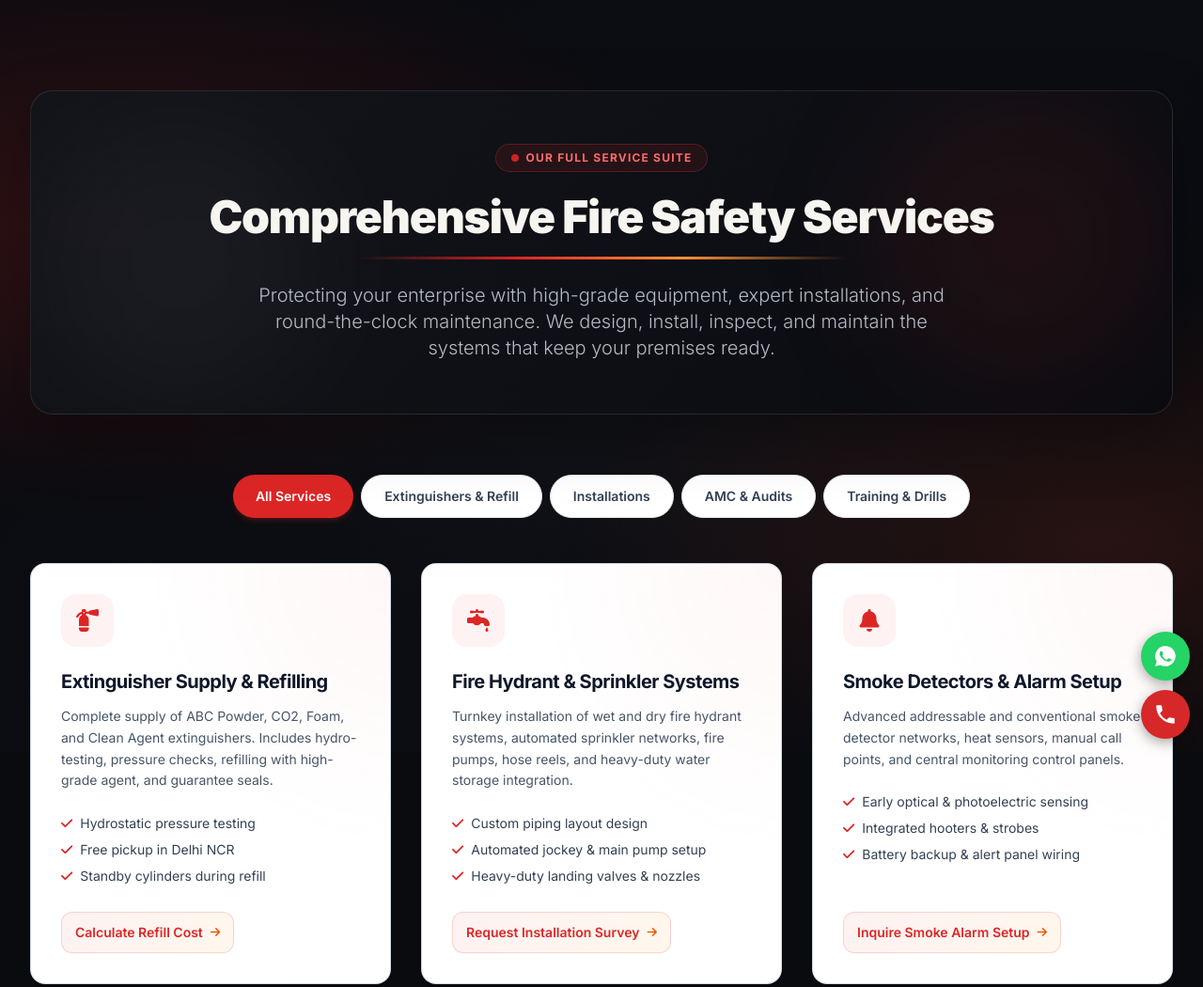
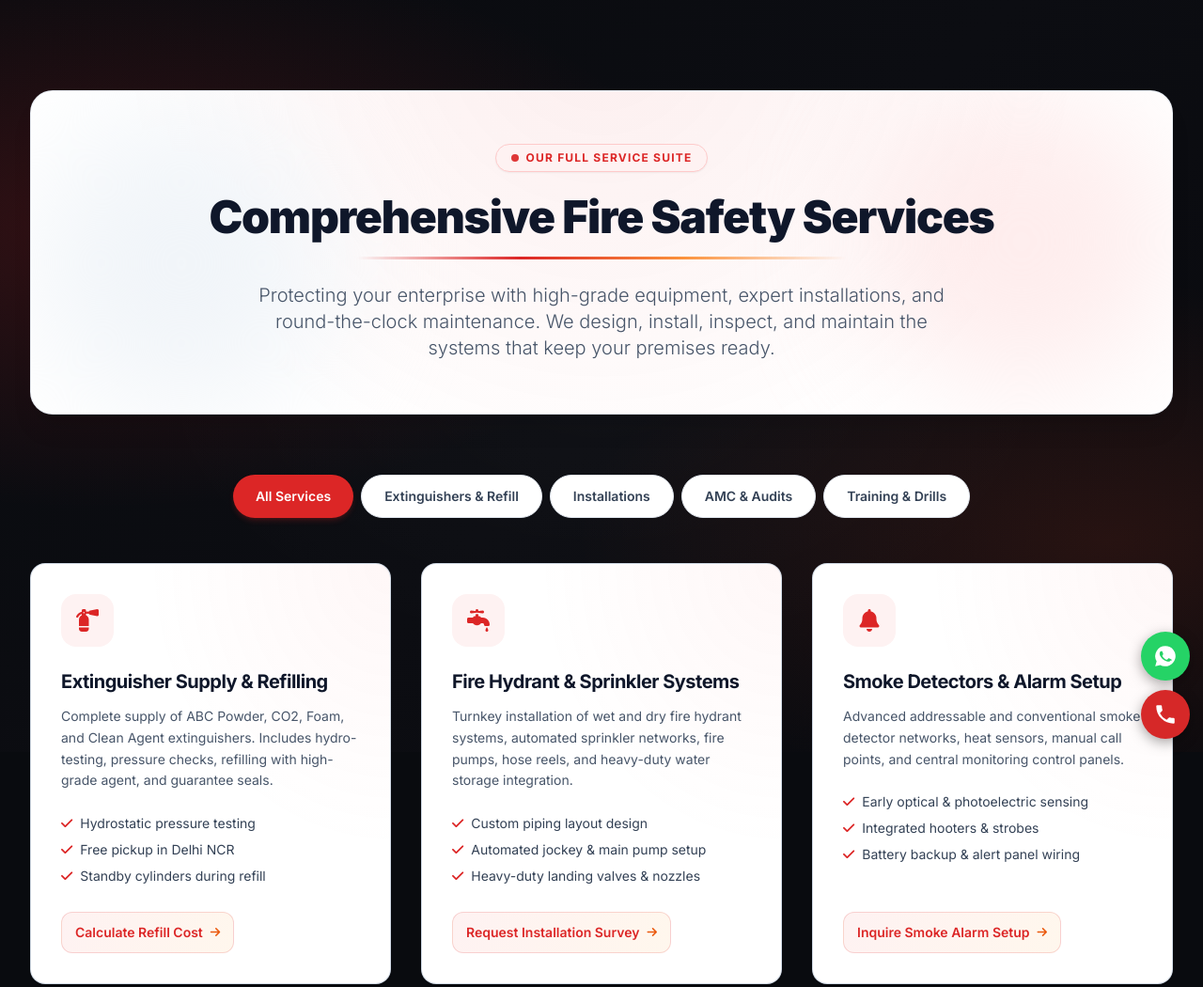
Before and after one commit to agnisafe-cyber/dssafetysystems, a plain HTML site: page service.html in a window 1280 px wide. Shown: the top 1050 px of the page at 94% size. Drawn offline with nearby package versions, Linux system fonts and the light colour scheme.

Commit message:
Restore original light Services header panel

```diff
--- a/service.html
+++ b/service.html
@@ -234,18 +234,9 @@
 <script src="transitions.js?v=1"></script>
 
 <style id="ds-services-cinematic-background">
-  body{
-    position:relative;
-    isolation:isolate;
-    background:#090b0f!important;
-    color:#f7f5f0!important;
-  }
+  body{position:relative;isolation:isolate;background:#090b0f!important;color:#f7f5f0!important}
   body::before{
-    content:"";
-    position:fixed;
-    inset:0;
-    z-index:-1;
-    pointer-events:none;
+    content:"";position:fixed;inset:0;z-index:-1;pointer-events:none;
     background:
       radial-gradient(ellipse at 8% 30%,rgba(220,38,38,.19),transparent 38%),
       radial-gradient(ellipse at 92% 72%,rgba(249,75,35,.12),transparent 34%),
@@ -253,20 +244,7 @@
       linear-gradient(135deg,#090b0f 0%,#0c0d12 52%,#090a0e 100%);
   }
   body > section{background:transparent!important}
-  .service-suite-header{
-    background:linear-gradient(135deg,rgba(19,21,27,.96),rgba(10,12,17,.96))!important;
-    border-color:rgba(255,255,255,.10)!important;
-    box-shadow:0 22px 65px rgba(0,0,0,.28)!important;
-  }
-  .service-suite-title{color:#f7f5f0!important}
-  .service-suite-description{color:#b5bac3!important}
-  .service-suite-tag{
-    background:rgba(220,38,38,.10)!important;
-    border-color:rgba(220,38,38,.32)!important;
-    color:#ff6b68!important;
-  }
-  .service-suite-header .bg-red-100\/60{background:rgba(220,38,38,.08)!important}
-  .service-suite-header .bg-slate-100{background:rgba(255,255,255,.035)!important}
+  /* Preserve the original white Comprehensive Fire Safety Services panel and its original text colours. */
   @media(prefers-reduced-motion:reduce){body::before{background-attachment:initial}}
 </style>
 </head>
```
